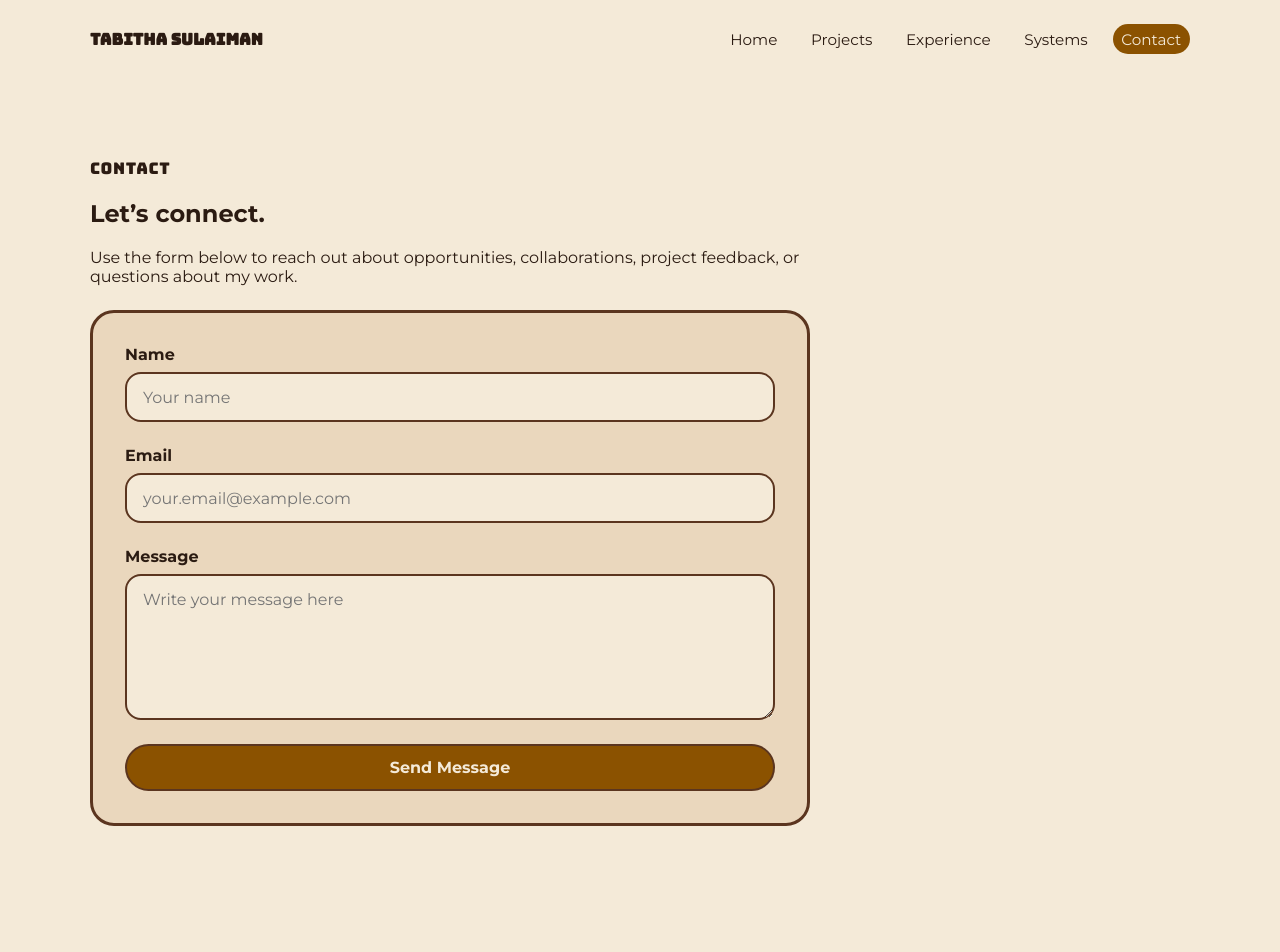
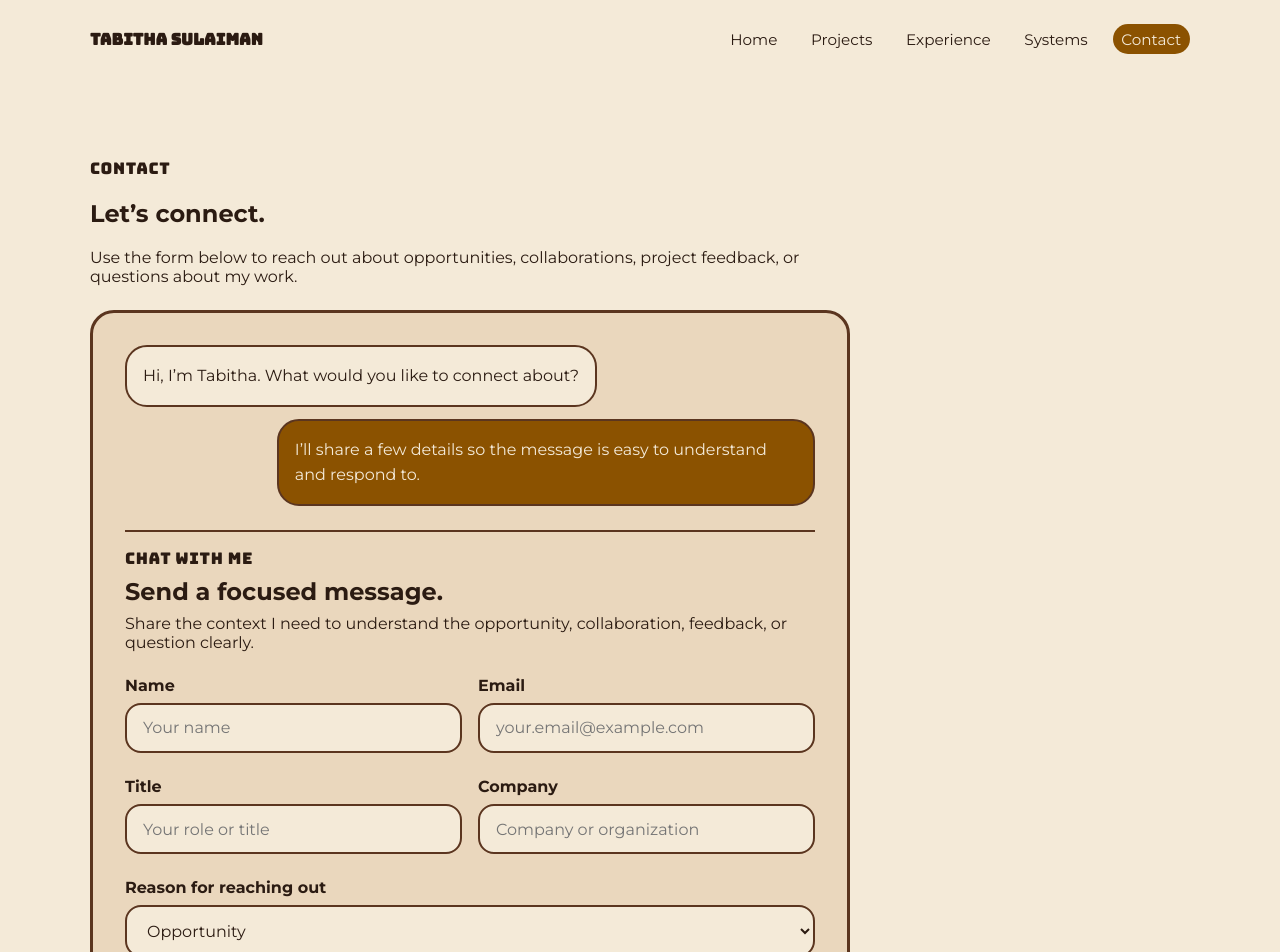
Before and after one commit to tabee1024/TabithaSulaiman, a React (Vite) app in the folder client/: page /contact in a window 1280 px wide. Shown: the top 952 px of the page. Before the commit the page ends 922 px from the top, so only its background shows below. Built offline with nearby package versions, Linux system fonts and the light colour scheme.

Commit message:
v1.7.3: Add chat widget.

```diff
--- a/client/src/components/contact/ContactForm.jsx
+++ b/client/src/components/contact/ContactForm.jsx
@@ -3,8 +3,20 @@ import { useState } from "react";
 const initialFormData = {
     name: "",
     email: "",
+    title: "",
+    company: "",
+    reason: "Opportunity",
     message: "",
 };
+
+const contactReasons = [
+    "Opportunity",
+    "Collaboration",
+    "Project Feedback",
+    "Mentorship",
+    "Networking",
+    "Other",
+];
 
 const API_URL = "/api/contact";
 
@@ -22,13 +34,11 @@ function ContactForm() {
         }));
     }
 
-    // Waits for backend response after form submission. If successful, shows success message and resets form. If error, shows error message.
     async function handleSubmit(event) {
         event.preventDefault();
 
-        // Frontend Validation: Checks if required fields are filled out before sending data to backend. If not, shows error message and prevents submission.
         if (!formData.name || !formData.email || !formData.message) {
-            setFormStatus("Please complete all fields before submitting.");
+            setFormStatus("Please complete your name, email, and message before sending.");
             return;
         }
 
@@ -36,7 +46,6 @@ function ContactForm() {
             setIsSubmitting(true);
             setFormStatus("Sending your message...");
 
-            // Sends data to API endpoint using POST method.
             const response = await fetch(API_URL, {
                 method: "POST",
                 headers: {
@@ -62,7 +71,28 @@ function ContactForm() {
     }
 
     return (
-        <form className="contact-form" onSubmit={handleSubmit}>
+        <section className="chat-contact-widget" aria-labelledby="chat-contact-title">
+            <div className="chat-thread" aria-hidden="true">
+                <div className="chat-bubble chat-bubble-incoming">
+                    <p>Hi, I’m Tabitha. What would you like to connect about?</p>
+                </div>
+
+                <div className="chat-bubble chat-bubble-outgoing">
+                    <p>I’ll share a few details so the message is easy to understand and respond to.</p>
+                </div>
+            </div>
+
+            <form className="contact-form chat-contact-form" onSubmit={handleSubmit}>
+                <div className="chat-form-header">
+                    <p className="eyebrow">Chat with me</p>
+                    <h2 id="chat-contact-title">Send a focused message.</h2>
+                    <p>
+                        Share the context I need to understand the opportunity, collaboration,
+                        feedback, or question clearly.
+                    </p>
+                </div>
+
+                <div className="form-grid form-grid-two">
                     <div className="form-field">
                         <label htmlFor="name">Name</label>
                         <input
@@ -72,6 +102,7 @@ function ContactForm() {
                             value={formData.name}
                             onChange={handleChange}
                             placeholder="Your name"
+                            autoComplete="name"
                         />
                     </div>
 
@@ -84,7 +115,53 @@ function ContactForm() {
                             value={formData.email}
                             onChange={handleChange}
                             placeholder="your.email@example.com"
+                            autoComplete="email"
                         />
+                    </div>
+                </div>
+
+                <div className="form-grid form-grid-two">
+                    <div className="form-field">
+                        <label htmlFor="title">Title</label>
+                        <input
+                            id="title"
+                            name="title"
+                            type="text"
+                            value={formData.title}
+                            onChange={handleChange}
+                            placeholder="Your role or title"
+                            autoComplete="organization-title"
+                        />
+                    </div>
+
+                    <div className="form-field">
+                        <label htmlFor="company">Company</label>
+                        <input
+                            id="company"
+                            name="company"
+                            type="text"
+                            value={formData.company}
+                            onChange={handleChange}
+                            placeholder="Company or organization"
+                            autoComplete="organization"
+                        />
+                    </div>
+                </div>
+
+                <div className="form-field">
+                    <label htmlFor="reason">Reason for reaching out</label>
+                    <select
+                        id="reason"
+                        name="reason"
+                        value={formData.reason}
+                        onChange={handleChange}
+                    >
+                        {contactReasons.map((reason) => (
+                            <option key={reason} value={reason}>
+                                {reason}
+                            </option>
+                        ))}
+                    </select>
                 </div>
 
                 <div className="form-field">
@@ -94,7 +171,7 @@ function ContactForm() {
                         name="message"
                         value={formData.message}
                         onChange={handleChange}
-                    placeholder="Write your message here"
+                        placeholder="Share what you want me to know, what you are building, or how I can help."
                         rows="6"
                     />
                 </div>
@@ -105,6 +182,7 @@ function ContactForm() {
 
                 {formStatus && <p className="form-status">{formStatus}</p>}
             </form>
+        </section>
     );
 }
 
--- a/client/src/styles/components.css
+++ b/client/src/styles/components.css
@@ -299,12 +299,58 @@
 }
 
 .contact-card {
-    width: min(100%, 720px);
+    width: min(100%, 760px);
 }
 
-.contact-form {
+.contact-widget {
     display: grid;
     gap: var(--space-lg);
+}
+
+.chat-message {
+    max-width: 640px;
+    padding: var(--space-md);
+    border: 2px solid var(--color-brown-dark);
+    border-radius: 22px;
+    background-color: var(--color-cream);
+}
+
+.chat-message p {
+    margin: 0;
+    line-height: 1.6;
+}
+
+.chat-message p + p {
+    margin-top: var(--space-xs);
+}
+
+.chat-message-intro {
+    border-bottom-left-radius: 8px;
+}
+
+.chat-message-prompt {
+    border-bottom-right-radius: 8px;
+    justify-self: end;
+    background-color: var(--color-warm-neutral);
+}
+
+.chat-label {
+    font-family: var(--font-display);
+    font-size: 0.85rem;
+    letter-spacing: 0.04em;
+    color: var(--color-brown-dark);
+}
+
+.contact-form,
+.chat-form {
+    display: grid;
+    gap: var(--space-lg);
+}
+
+.chat-form-grid {
+    display: grid;
+    grid-template-columns: repeat(2, 1fr);
+    gap: var(--space-md);
 }
 
 .form-field {
@@ -317,6 +363,7 @@
 }
 
 .form-field input,
+.form-field select,
 .form-field textarea {
     width: 100%;
     border: 2px solid var(--color-brown-dark);
@@ -324,6 +371,7 @@
     padding: 0.85rem 1rem;
     color: var(--color-text);
     background-color: var(--color-cream);
+    font: inherit;
 }
 
 .form-field textarea {
@@ -331,12 +379,98 @@
 }
 
 .form-field input:focus,
+.form-field select:focus,
 .form-field textarea:focus {
     outline: 3px solid rgba(139, 82, 0, 0.25);
     outline-offset: 2px;
+}
+
+.form-field input:disabled,
+.form-field select:disabled,
+.form-field textarea:disabled,
+button:disabled {
+    cursor: not-allowed;
+    opacity: 0.7;
 }
 
 .form-status {
     margin: 0;
     font-weight: 700;
 }
+
+.chat-contact-widget {
+    display: grid;
+    gap: var(--space-lg);
+}
+
+.chat-thread {
+    display: grid;
+    gap: var(--space-sm);
+}
+
+.chat-bubble {
+    max-width: 78%;
+    padding: var(--space-md);
+    border: 2px solid var(--color-brown-dark);
+    border-radius: 22px;
+    line-height: 1.6;
+}
+
+.chat-bubble p {
+    margin: 0;
+}
+
+.chat-bubble-incoming {
+    justify-self: start;
+    background-color: var(--color-cream);
+}
+
+.chat-bubble-outgoing {
+    justify-self: end;
+    background-color: var(--color-brown);
+    color: var(--color-cream);
+}
+
+.chat-contact-form {
+    padding-top: var(--space-md);
+    border-top: 2px solid var(--color-brown-dark);
+}
+
+.chat-form-header {
+    display: grid;
+    gap: var(--space-xs);
+}
+
+.chat-form-header h2,
+.chat-form-header p {
+    margin: 0;
+}
+
+.form-grid {
+    display: grid;
+    gap: var(--space-md);
+}
+
+.form-grid-two {
+    grid-template-columns: repeat(2, 1fr);
+}
+
+.form-field select {
+    width: 100%;
+    border: 2px solid var(--color-brown-dark);
+    border-radius: 16px;
+    padding: 0.85rem 1rem;
+    color: var(--color-text);
+    background-color: var(--color-cream);
+    font: inherit;
+}
+
+.form-field select:focus {
+    outline: 3px solid rgba(139, 82, 0, 0.25);
+    outline-offset: 2px;
+}
+
+.contact-form button:disabled {
+    cursor: not-allowed;
+    opacity: 0.7;
+}
--- a/client/src/styles/responsive.css
+++ b/client/src/styles/responsive.css
@@ -35,4 +35,12 @@
     .project-grid {
         grid-template-columns: 1fr;
     }
+
+    .form-grid-two {
+        grid-template-columns: 1fr;
+    }
+
+    .chat-bubble {
+        max-width: 100%;
+    }
 }
```
Lines whose indentation alone changed are shown as unchanged.
